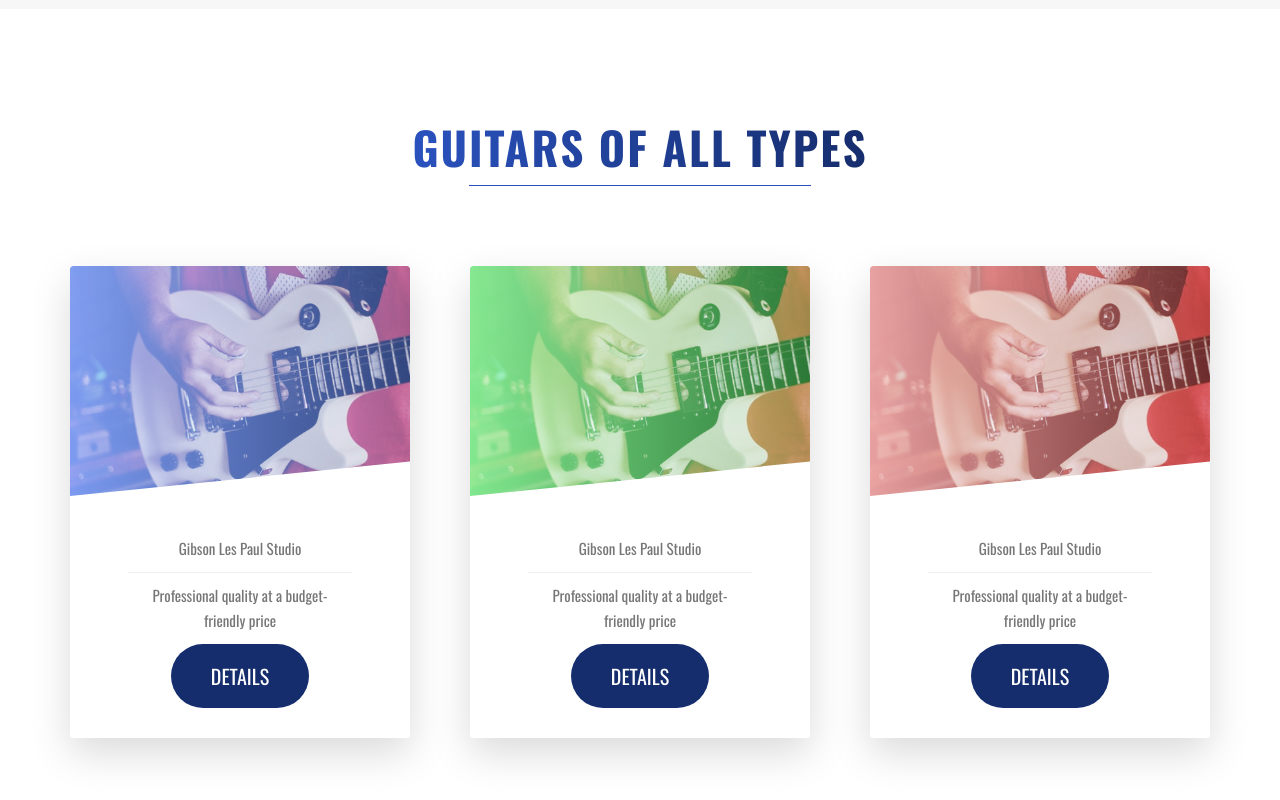
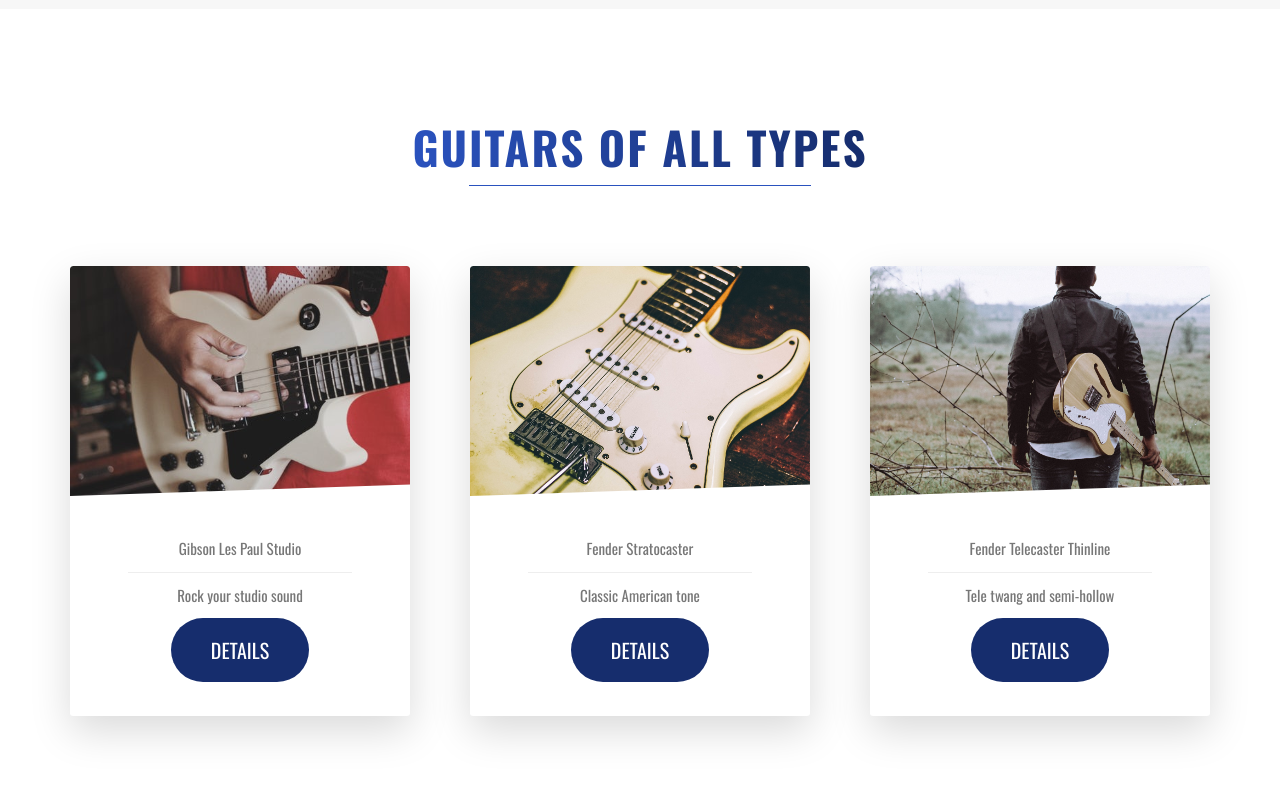
Before and after one commit to chrisdesilva/sweet-guitars, a website: page index.html in a window 1280 px wide. Shown: the part 1469-2269 px from the top of the page. Drawn offline with nearby package versions, Linux system fonts and the light colour scheme.

Commit message:
Finish cards, add guitar images

```diff
--- a/index.html
+++ b/index.html
@@ -71,7 +71,7 @@
                 <div class="card__details card__cta">
                   <ul>
                     <li>Gibson Les Paul Studio</li>
-                    <li>Professional quality at a budget-friendly price</li>
+                    <li>Rock your studio sound</li>
                   </ul>
                   <a href="https://www.sweetwater.com/store/detail/LPSTAWGH--gibson-les-paul-studio-alpine-white" target="_blank" class="btn btn--blue">Details</a>
                 </div>
@@ -90,10 +90,10 @@
                 </h4>
                 <div class="card__details card__cta">
                   <ul>
-                    <li>Gibson Les Paul Studio</li>
-                    <li>Professional quality at a budget-friendly price</li>
+                    <li>Fender Stratocaster</li>
+                    <li>Classic American tone</li>
                   </ul>
-                  <a href="https://www.sweetwater.com/store/detail/LPSTAWGH--gibson-les-paul-studio-alpine-white" target="_blank" class="btn btn--blue">Details</a>
+                  <a href="https://www.sweetwater.com/store/detail/StratDSMSBT--fender-deluxe-stratocaster-sapphire-blue-transparent-with-maple-fingerboard" target="_blank" class="btn btn--blue">Details</a>
                 </div>
               </div>
             </div>
@@ -110,10 +110,10 @@
                 </h4>
                 <div class="card__details card__cta">
                   <ul>
-                    <li>Gibson Les Paul Studio</li>
-                    <li>Professional quality at a budget-friendly price</li>
+                    <li>Fender Telecaster Thinline</li>
+                    <li>Tele twang and semi-hollow</li>
                   </ul>
-                  <a href="https://www.sweetwater.com/store/detail/LPSTAWGH--gibson-les-paul-studio-alpine-white" target="_blank" class="btn btn--blue">Details</a>
+                  <a href="https://www.sweetwater.com/store/detail/Tele72TMNAT--fender-72-telecaster-thinline-natural-with-maple-fingerboard" target="_blank" class="btn btn--blue">Details</a>
                 </div>
               </div>
             </div>
--- a/sass/abstracts/_vars.scss
+++ b/sass/abstracts/_vars.scss
@@ -12,9 +12,9 @@
 $primary-color-light: #6a8dee;
 $primary-color-dark: #162d6d;
 
-$secondary-color: #2abe3e;
-$secondary-color-light: #71e480;
-$secondary-color-dark: #0f661b;
+$secondary-color: #b4be2a;
+$secondary-color-light: #e2e471;
+$secondary-color-dark: #65660f;
 
 $tertiary-color: #be2a2a;
 $tertiary-color-light: #e49292;
--- a/sass/components/_card.scss
+++ b/sass/components/_card.scss
@@ -1,6 +1,6 @@
 .card {
   position: relative;
-  height: auto;
+  height: 45rem;
   transition: all 300ms;
 
   &:hover {
@@ -8,7 +8,7 @@
   }
 
   &__side {
-    height: auto;
+    height: 45rem;
     position: relative;
     top: 0;
     left: 0;
@@ -27,20 +27,20 @@
     height: 23rem;
     background-blend-mode: screen;
     -webkit-clip-path: polygon(0 0, 100% 0, 100% 95%, 0 100%);
-    clip-path: polygon(0 0, 100% 0, 100% 85%, 0 100%);
+    clip-path: polygon(0 0, 100% 0, 100% 95%, 0 100%);
     border-top-left-radius: 3px;
     border-top-right-radius: 3px;
 
     &--1 {
-      background-image: linear-gradient(to right, $primary-color-light, $primary-color-dark), url(../img/gibson-lp.jpg);
+      background-image: url(../img/gibson-lp.jpg);
     }
 
     &--2 {
-      background-image: linear-gradient(to right, $secondary-color-light, $secondary-color-dark), url(../img/gibson-lp.jpg);
+      background-image: url(../img/strat-close.jpg);
     }
 
     &--3 {
-      background-image: linear-gradient(to right, $tertiary-color-light, $tertiary-color-dark), url(../img/gibson-lp.jpg);
+      background-image: url(../img/thinline-tele.jpg);
     }
   }
 
```
Also changed, not shown: css/style.css, img/strat-close.jpg (added), img/thinline-tele.jpg (added).
